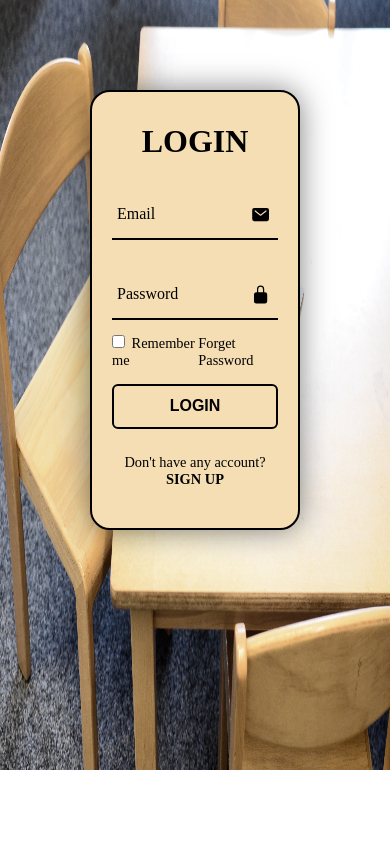
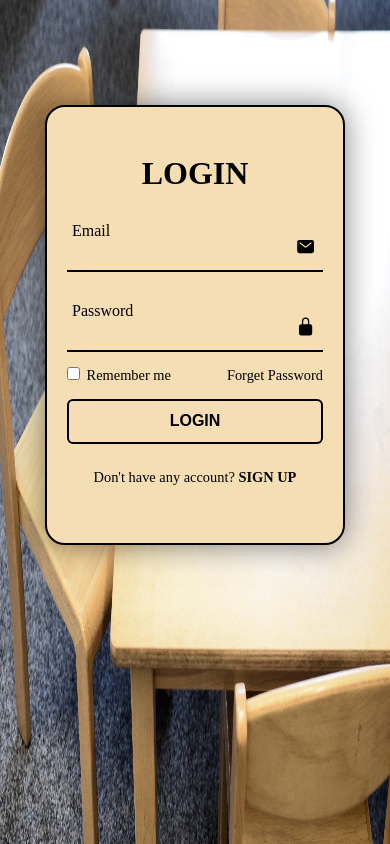
Before and after one commit to walker2u/Room-renting-System, a PHP site: page /login.php in a window 390 px wide. Run offline with PHP 8.4, Linux system fonts and the light colour scheme.

Commit message:
update css and image

```diff
--- a/style/login.css
+++ b/style/login.css
@@ -13,8 +13,8 @@ body {
     align-items: center;
     box-sizing: border-box;
     background: url(../img/registerBackground.jpg) no-repeat;
-    background-size: 100% 770px;
-    padding: 90px;
+    background-size: 100% 100vh;
+    padding-top: 100px;
 }
 
 .container {
@@ -53,7 +53,7 @@ body {
 
 .input-box label {
     position: absolute;
-    top: 50%;
+    top: 20%;
     left: 5px;
     transform: translateY(-50%);
     font-size: 1em;
@@ -78,7 +78,7 @@ body {
     font-size: 1em;
     color: black;
     font-weight: 600;
-    padding: 0 35px 0 5px;
+    padding: 15px 35px 0 5px;
 }
 
 .input-box .icon {
@@ -143,3 +143,22 @@ body {
 .login-singup p a:hover {
     text-decoration: underline;
 }
+
+@media screen and (max-width: 700px) {
+    body {
+        display: flex;
+        justify-content: center;
+        align-items: center;
+        box-sizing: border-box;
+        background: url(../img/registerBackground.jpg) no-repeat;
+        background-size: 100% 100vh;
+        position:center;
+        padding-top: 105px;
+    }
+
+    .container {
+        width: 300px;
+        height: 440px;
+    }
+
+}
```
Also changed, not shown: img/registerBackgroundMobail.jpg (added).
